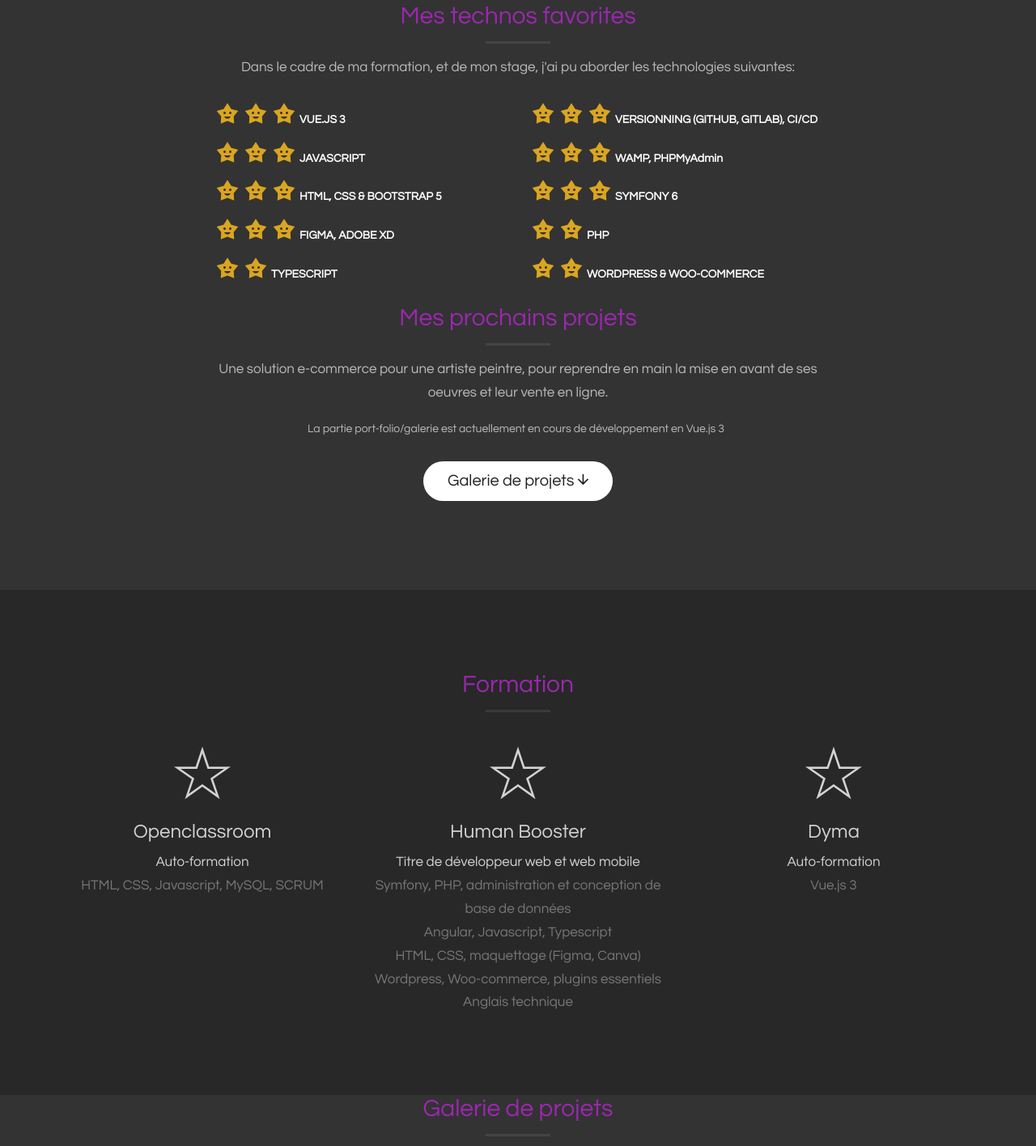
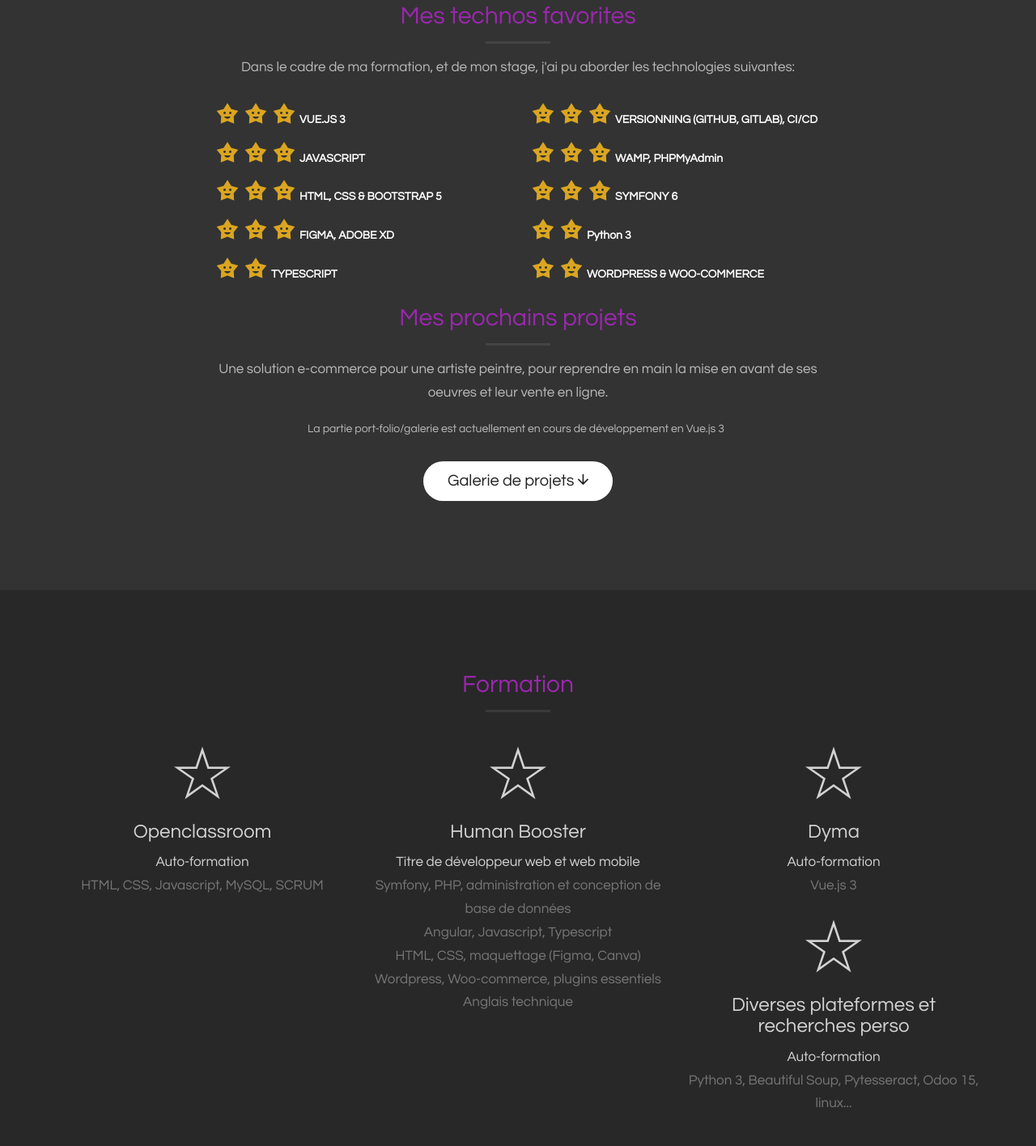
Before and after one commit to Chachared/Chachared.github.io, a plain HTML site: page index.html in a window 1280 px wide. Shown: the part 897-2313 px from the top of the page at 81% size. Drawn offline with Linux system fonts and the light colour scheme; files whose address does not match are found by name.

Commit message:
add skills

```diff
--- a/index.html
+++ b/index.html
@@ -149,7 +149,7 @@
               <div class="text-justify">
                 <span class="mdi mdi-star-face"></span>
                 <span class="mdi mdi-star-face"></span>
-                <strong>PHP</strong>
+                <strong>Python 3</strong>
               </div>
               <div class="text-justify">
                 <span class="mdi mdi-star-face"></span>
@@ -229,6 +229,17 @@
             <h3>Dyma</h3>
             <p>Auto-formation</p>
             <p class="text-muted">Vue.js 3</p>
+          </div>
+        </div>
+         <div class="col-lg-4 col-md-4 text-center">
+          <div class="feature">
+            <i
+              class="icon-lg ion-ios-star-outline wow fadeIn"
+              data-wow-delay=".3s"
+            ></i>
+            <h3>Diverses plateformes et recherches perso</h3>
+            <p>Auto-formation</p>
+            <p class="text-muted">Python 3, Beautiful Soup, Pytesseract, Odoo 15, linux...</p>
           </div>
         </div>
       </div>
```
